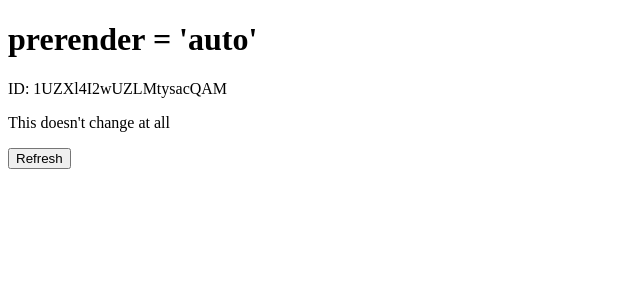
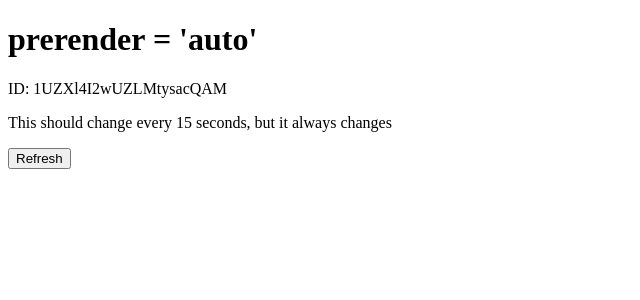
Before and after one commit to mld-hnam/test-sveltekit, a SvelteKit app: page /prerender-auto in a window 1280 px wide. Shown: the top 300 px of the page, without its empty margins (0-640 px from the left). Built offline with nearby package versions, Linux system fonts and the light colour scheme.

Commit message:
Correctly label prerender auto

```diff
--- a/src/routes/prerender-auto/+page.svelte
+++ b/src/routes/prerender-auto/+page.svelte
@@ -8,6 +8,6 @@
   ID: {data.id}
 </p>
 <p>
-  This doesn't change at all
+  This should change every 15 seconds, but it always changes
 </p>
 <button on:click={() => window.location.reload()}>Refresh</button>
```
